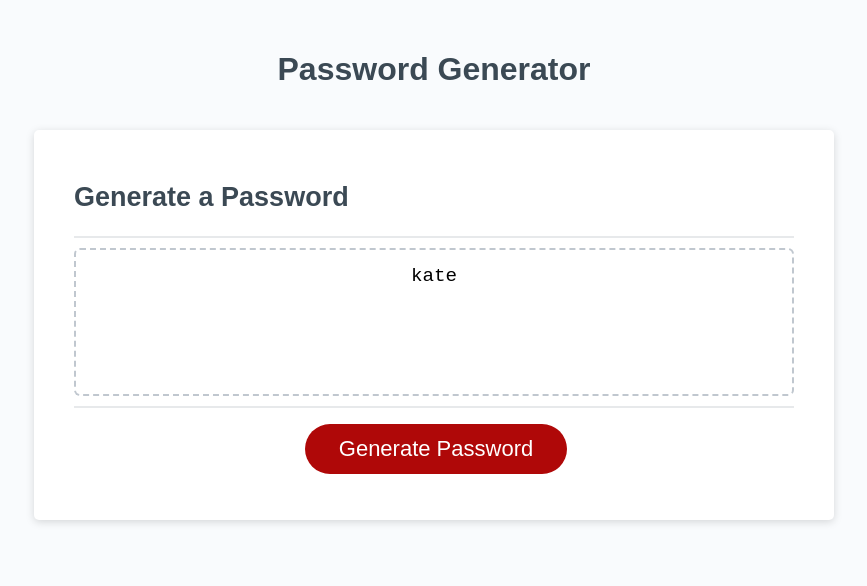
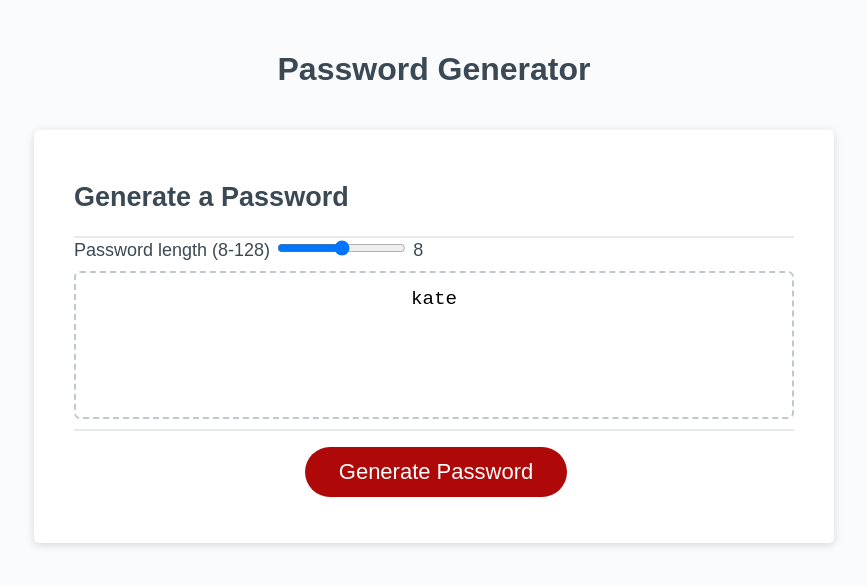
Before and after one commit to k8sterchi/gener8r, a plain HTML site: page Develop/index.html in a window 1280 px wide. Both pictures are taken after a click on the button "Generate Password". Shown: the whole page, without its empty margins (206-1073 px from the left). Drawn offline with Linux system fonts and the light colour scheme.

Commit message:
tried to add a range selectorbut it requires messing with the HTML and CSS so it feels clunky

```diff
--- a/Develop/index.html
+++ b/Develop/index.html
@@ -16,6 +16,11 @@
         <div class="card-header">
           <h2>Generate a Password</h2>
         </div>
+        <div id="input-configurations">
+          <label>Password length (8-128)</label>
+          <input type="range" id="character-length" min="8" max="128" step="1" />
+          <span id="length-result">8</span>
+        </div>
         <div class="card-body">
           <textarea
             readonly
--- a/Develop/script.js
+++ b/Develop/script.js
@@ -17,9 +17,9 @@ function writePassword() {
   var passwordText = document.querySelector("#password");
 
   var inputConfigurations = document.querySelector('#input-configurations');
- // inputConfigurations.setAttribute('style', 'display: block');
+inputConfigurations.setAttribute('style', 'display: block');
 
-  //document.querySelector('#input-configurations').setAttribute('style', 'display: block');
+document.querySelector('#input-configurations').setAttribute('style', 'display: block');
 
   passwordText.value = password.name;
 
@@ -27,6 +27,6 @@ function writePassword() {
 
 // Add event listener to generate button
 generateBtn.addEventListener("click", writePassword);
-// document.querySelector('#character-length').addEventListener('change',(event) => {
-//  document.querySelector('#length-result').innerText = event.target.value;
-//})
+document.querySelector('#character-length').addEventListener('change',(event) => {
+document.querySelector('#length-result').innerText = event.target.value;
+})
--- a/Develop/style.css
+++ b/Develop/style.css
@@ -97,6 +97,10 @@ button[disabled] {
   float: right;
 }
 
+#input-configurations {
+  display: none;
+}
+
 #password {
   -webkit-appearance: none;
   -moz-appearance: none;
```
